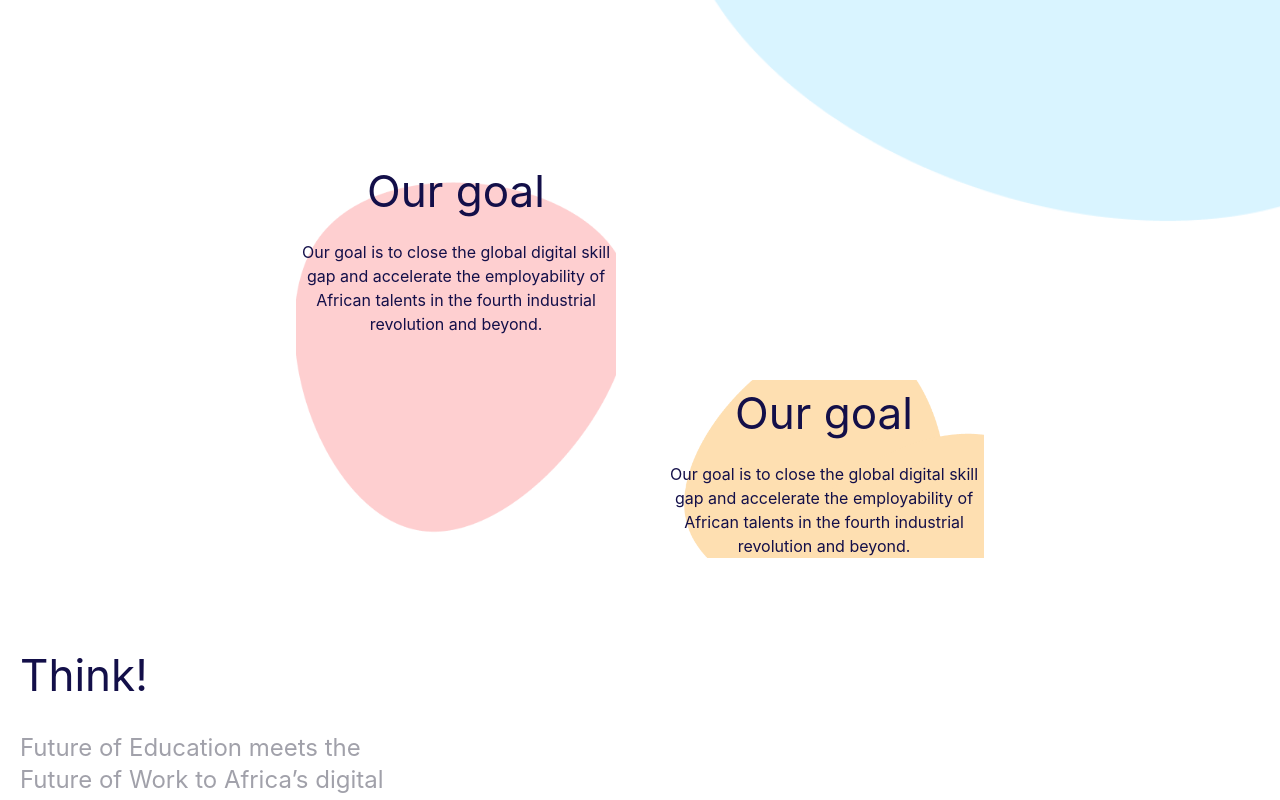
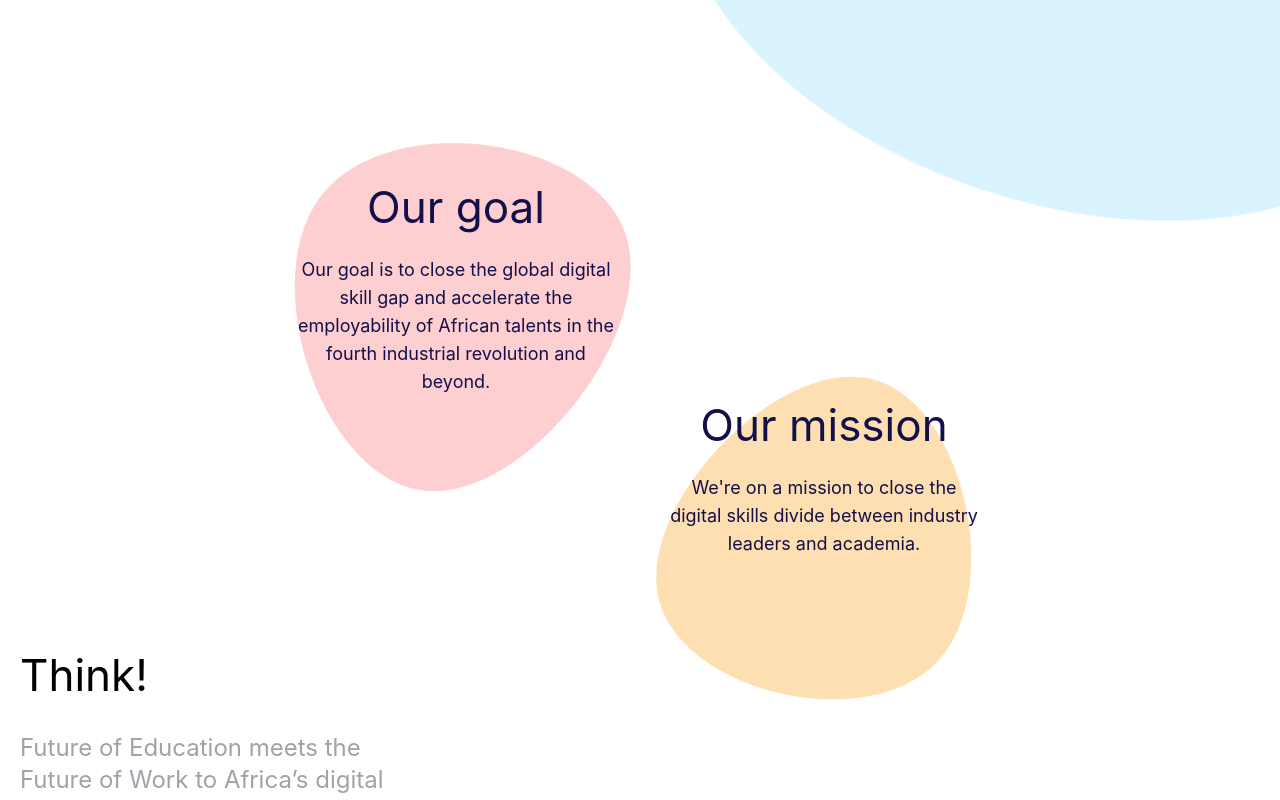
Before and after one commit to cartalyst-hq/website, a Next.js app: page /about in a window 1280 px wide. Shown: the part 580-1380 px from the top of the page. Built offline with nearby package versions, Linux system fonts and the light colour scheme.

Commit message:
add contact section and styling

```diff
--- a/pages/about.tsx
+++ b/pages/about.tsx
@@ -36,39 +36,32 @@ const Home: NextPage = () => {
 
         <section className="section !mt-80">
           <ul className={styles.chips}>
-            <li
-              className={clsx([
-                styles.chip,
-                styles["chip--pink"],
-                "sm:max-w-xs",
-                "space-y-4",
-              ])}
-            >
+            <li className="relative sm:max-w-xs space-y-4">
+              <div
+                className={clsx([styles.chip, styles["chip--yellow"]])}
+                style={{ backgroundImage: "url(/pink-blob-chip.png)" }}
+              />
+
               <h2 style={{ fontSize: "var(--h3)" }}>Our goal</h2>
 
-              <p>
+              <p className="text-lg">
                 Our goal is to close the global digital skill gap and accelerate
                 the employability of African talents in the fourth industrial
                 revolution and beyond.
               </p>
             </li>
 
-            <li
-              className={clsx([
-                styles.chip,
-                styles["chip--yellow"],
-                "sm:max-w-xs",
-                "self-end",
-                "space-y-4",
-              ])}
-              style={{ backgroundImage: "url(/yellow-blob-chip.png)" }}
-            >
-              <h2 style={{ fontSize: "var(--h3)" }}>Our goal</h2>
+            <li className="self-end relative sm:max-w-xs space-y-4">
+              <div
+                className={clsx([styles.chip, styles["chip--yellow"]])}
+                style={{ backgroundImage: "url(/yellow-blob-chip.png)" }}
+              />
 
-              <p>
-                Our goal is to close the global digital skill gap and accelerate
-                the employability of African talents in the fourth industrial
-                revolution and beyond.
+              <h2 style={{ fontSize: "var(--h3)" }}>Our mission</h2>
+
+              <p className="text-lg">
+                We&apos;re on a mission to close the digital skills divide
+                between industry leaders and academia.
               </p>
             </li>
           </ul>
@@ -93,14 +86,16 @@ const Home: NextPage = () => {
             "!block",
             "relative",
             "px-5",
-            "py-40",
+            "py-24",
             "sm:!mb-40",
             "space-y-12",
             "sm:space-y-0",
           ])}
         >
           <div className={styles.method_title}>
-            <h1 style={{ fontSize: "var(--h3)" }}>How are we doing this?</h1>
+            <h1 className="text-primary" style={{ fontSize: "var(--h3)" }}>
+              How are we doing this?
+            </h1>
           </div>
 
           <ul className={clsx([styles.method_list, "sm:!m-0", "space-y-12"])}>
@@ -166,6 +161,42 @@ const Home: NextPage = () => {
             </li>
           </ul>
         </section>
+
+        <section className={clsx(["section", styles.contact, "px-5", "py-40"])}>
+          <div className={styles.contact_title}>
+            <div className="sm:ml-[20%] sm:max-w-[10rem]">
+              <h2>Get in touch</h2>
+            </div>
+          </div>
+
+          <form action="/contact" method="post" className={styles.form}>
+            <div className="sm:flex gap-4">
+              <input
+                type="text"
+                name="name"
+                placeholder="Your name"
+                className={styles.input_field}
+              />
+
+              <input
+                type="email"
+                name="email"
+                placeholder="Your email"
+                className={styles.input_field}
+              />
+            </div>
+
+            <textarea
+              cols={30}
+              rows={10}
+              name="message"
+              className={styles.input_field}
+              placeholder="Enter your message"
+            ></textarea>
+
+            <button className="button sm:w-min">submit</button>
+          </form>
+        </section>
       </main>
 
       <Footer />
--- a/styles/About.module.css
+++ b/styles/About.module.css
@@ -22,10 +22,17 @@
 }
 
 .chip {
-  position: relative;
+  z-index: -1;
+  width: 100%;
+  height: 20rem;
+  position: absolute;
+  transform: scale(1.2);
+  background-size: cover;
+  background-position: center;
+  background-repeat: no-repeat;
 }
 
-.chip::after {
+/* .chip::after {
   top: 0;
   left: 0;
   z-index: -1;
@@ -36,15 +43,15 @@
   background-size: cover;
   background-position: center;
   background-repeat: no-repeat;
-}
+} */
 
-.chip--pink::after {
+/* .chip--pink::after {
   background-image: url("/pink-blob-chip.png");
 }
 
 .chip--yellow::after {
   background-image: url("/yellow-blob-chip.png");
-}
+} */
 
 /* .method_title {
   @apply sm:max-w-sm;
@@ -55,6 +62,36 @@
   display: flex;
   align-items: center;
   color: var(--primary);
+}
+
+.contact {
+  gap: 2rem;
+  display: flex;
+  flex-direction: column;
+}
+
+.contact_title {
+  flex: 1;
+  font-size: var(--h1);
+  color: var(--primary);
+}
+
+.form {
+  gap: 1rem;
+  display: flex;
+  flex-direction: column;
+}
+
+.input_field {
+  padding: 1.5rem;
+  background-color: #edf8fd;
+  border: 1px solid #eaeaea;
+  border-radius: var(--radius);
+}
+
+.input_field::placeholder {
+  opacity: 0.38;
+  color: #130f49;
 }
 
 @media (pointer: fine) {
@@ -90,11 +127,11 @@
 
   .method_list__item--one {
     top: 25%;
-    left: 11%;
+    left: 10%;
   }
 
   .method_list__item--two {
-    top: -3%;
+    top: -12%;
     left: 58%;
     align-items: flex-end;
   }
@@ -114,4 +151,31 @@
   .method_list__item--four {
     left: 58%;
   }
+
+  .contact {
+    flex-direction: row;
+    align-items: stretch;
+  }
+
+  .contact_title {
+    color: white;
+    display: flex;
+    padding: 2rem;
+    position: relative;
+    align-items: center;
+    font-size: var(--h3);
+  }
+
+  .contact_title::after {
+    top: 0;
+    left: 0;
+    right: 0;
+    bottom: 0;
+    content: "";
+    z-index: -1;
+    position: absolute;
+    background: url("/get-in-touch.png") no-repeat;
+    background-size: cover;
+    /* background-position: center; */
+  }
 }
--- a/styles/globals.css
+++ b/styles/globals.css
@@ -37,14 +37,14 @@ a {
   text-decoration: none;
 }
 
-h1,
+/* h1,
 h2,
 h3,
 h4,
 h5,
 h6 {
   color: #130f49;
-}
+} */
 
 #__next {
   height: 100%;
```
Also changed, not shown: public/get-in-touch.png (added).
